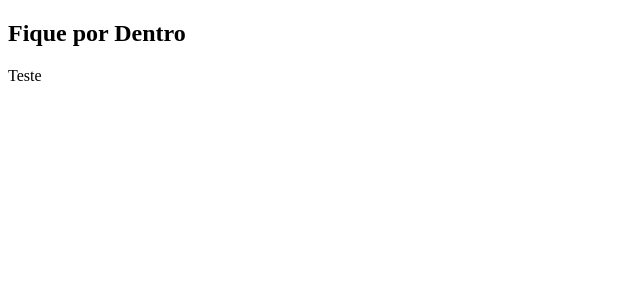
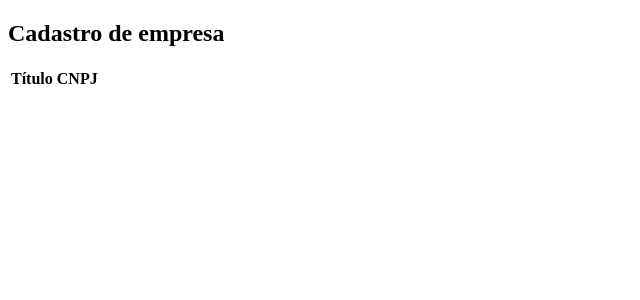
Before and after one commit to matheuszenker/react-crud, a React (Create React App) app: page / in a window 1280 px wide. Shown: the top 300 px of the page, without its empty margins (0-640 px from the left). Built offline with nearby package versions, Linux system fonts and the light colour scheme; the HTML template or start-up script is replaced by a standard one.

Commit message:
Adicionado cabeçalho

```diff
--- /dev/null
+++ b/db.json
@@ -0,0 +1,13 @@
+{
+  "companies": [
+    { "id": 1, "title": "Empresa 1", "cnpj": "90.207.695/0001-70" },
+    { "id": 2, "title": "Empresa 2", "cnpj": "90.207.695/0001-72" },
+    { "id": 3, "title": "Empresa 3", "cnpj": "90.207.695/0001-73" },
+    { "id": 4, "title": "Empresa 4", "cnpj": "90.207.695/0001-74" },
+    { "id": 5, "title": "Empresa 5", "cnpj": "90.207.695/0001-75" },
+    { "id": 6, "title": "Empresa 6", "cnpj": "90.207.695/0001-76" },
+    { "id": 7, "title": "Empresa 7", "cnpj": "90.207.695/0001-77" },
+    { "id": 8, "title": "Empresa 8", "cnpj": "90.207.695/0001-78" },
+    { "id": 9, "title": "Empresa 9", "cnpj": "90.207.695/0001-79" }
+  ]
+}
--- a/package.json
+++ b/package.json
@@ -7,6 +7,7 @@
     "@testing-library/react": "^9.4.0",
     "@testing-library/user-event": "^7.2.1",
     "eslint-config-prettier": "^6.8.0",
+    "prop-types": "^15.7.2",
     "react": "^16.12.0",
     "react-dom": "^16.12.0",
     "react-router-dom": "^5.1.2",
--- /dev/null
+++ b/src/components/Crud/components/TableHeader/index.js
@@ -0,0 +1,18 @@
+import React from 'react';
+import PropTypes from 'prop-types';
+
+// import { Container } from './styles';
+
+const TableHeader = ({ structure }) => {
+  const columns = structure.map((column, index) => (
+    <th key={index}>{column.alias}</th>
+  ));
+
+  return <tr>{columns}</tr>;
+};
+
+TableHeader.propTypes = {
+  structure: PropTypes.arrayOf(PropTypes.object),
+};
+
+export default TableHeader;
--- a/src/components/Crud/index.js
+++ b/src/components/Crud/index.js
@@ -1,9 +1,29 @@
 import React, { Component } from 'react';
+import PropTypes from 'prop-types';
 
+import TableHeader from './components/TableHeader';
 // import { Container } from './styles';
 
 export default class Crud extends Component {
+  componentDidMount() {
+    console.log(this.props.data.structure);
+  }
+
   render() {
-    return <div>Teste</div>;
+    return (
+      <table>
+        <thead>
+          <TableHeader structure={this.props.data.structure} />
+        </thead>
+        <tbody></tbody>
+      </table>
+    );
   }
 }
+
+Crud.propTypes = {
+  url: PropTypes.string.isRequired,
+  data: PropTypes.shape({
+    structure: PropTypes.arrayOf(PropTypes.object),
+  }),
+};
--- a/src/pages/Company/index.js
+++ b/src/pages/Company/index.js
@@ -6,9 +6,17 @@ const Company = () => {
   return (
     <>
       <div>
-        <h2>Fique por Dentro</h2>
+        <h2>Cadastro de empresa</h2>
       </div>
-      <Crud />
+      <Crud
+        url="/companies"
+        data={{
+          structure: [
+            { column: 'title', alias: 'Título' },
+            { column: 'cnpj', alias: 'CNPJ' },
+          ],
+        }}
+      />
     </>
   );
 };
```
